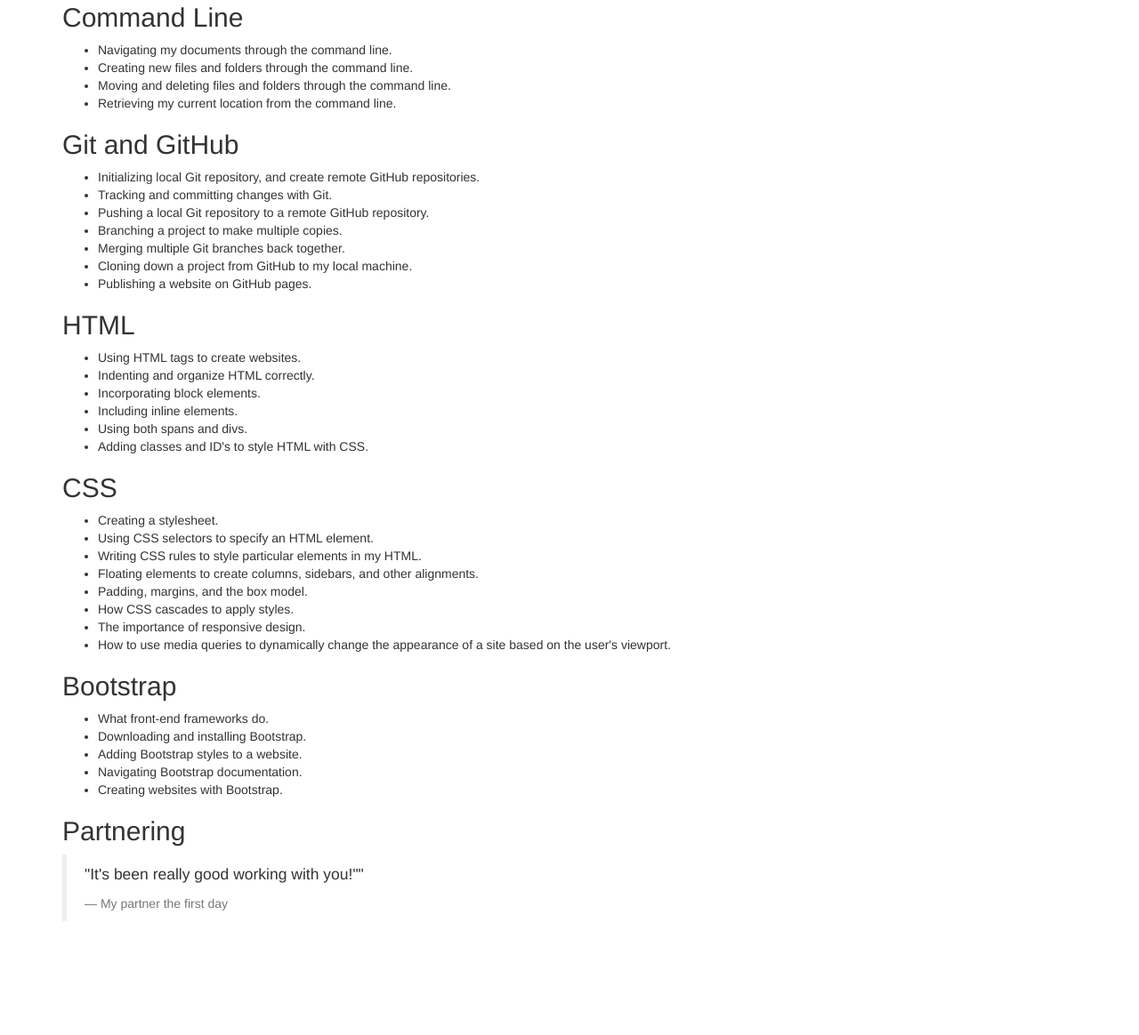
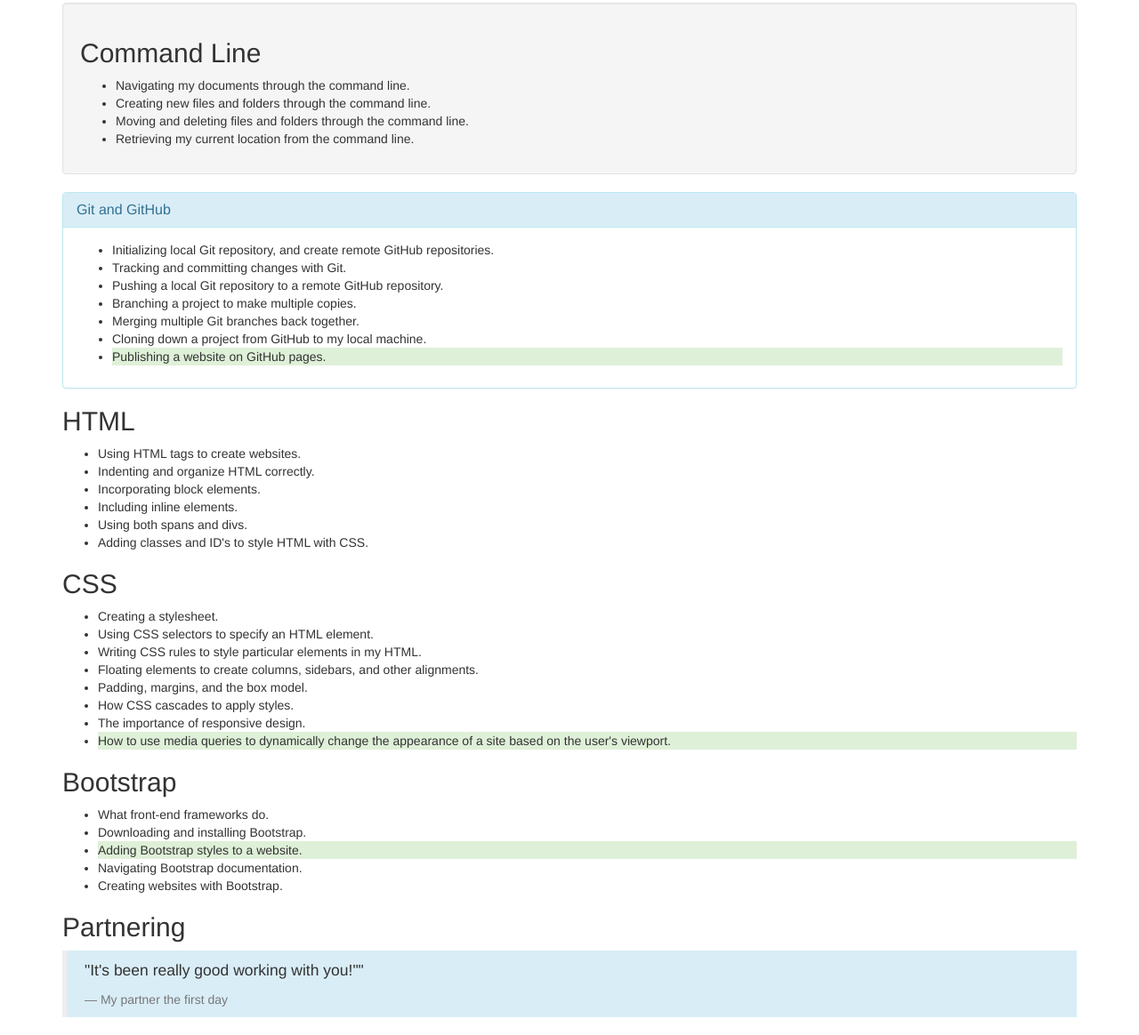
Before and after one commit to kevinahn7/week-in-review, a plain HTML site: page index.html in a window 1280 px wide. Shown: the part 267-1431 px from the top of the page at 89% size. Before the commit the page ends 1323 px from the top, so only its background shows below. Drawn offline with Linux system fonts and the light colour scheme.

Commit message:
Add bootstrap classes

```diff
--- a/index.html
+++ b/index.html
@@ -12,6 +12,7 @@
         I've almost finished my first week at Epicodus. Here are some of the things I've learned so far:
       </p>
     </div>
+    <div class="well">
       <h2>Command Line</h2>
       <ul>
         <li>Navigating my documents through the command line.</li>
@@ -19,7 +20,12 @@
         <li>Moving and deleting files and folders through the command line.</li>
         <li>Retrieving my current location from the command line.</li>
       </ul>
-    <h2>Git and GitHub</h2>
+    </div>
+    <div class="panel panel-info">
+      <div class="panel-heading">
+        <h2 class="panel-title">Git and GitHub</h2>
+      </div>
+      <div class="panel-body">
         <ul>
           <li>Initializing local Git repository, and create remote GitHub repositories.</li>
           <li>Tracking and committing changes with Git.</li>
@@ -27,8 +33,10 @@
           <li>Branching a project to make multiple copies.</li>
           <li>Merging multiple Git branches back together.</li>
           <li>Cloning down a project from GitHub to my local machine.</li>
-      <li>Publishing a website on GitHub pages.</li>
+          <li class="bg-success">Publishing a website on GitHub pages.</li>
         </ul>
+      </div>
+    </div>
     <h2>HTML</h2>
     <ul>
       <li>Using HTML tags to create websites.</li>
@@ -47,18 +55,18 @@
       <li>Padding, margins, and the box model.</li>
       <li>How CSS cascades to apply styles.</li>
       <li>The importance of responsive design.</li>
-      <li>How to use media queries to dynamically change the appearance of a site based on the user's viewport.</li>
+      <li class="bg-success">How to use media queries to dynamically change the appearance of a site based on the user's viewport.</li>
     </ul>
     <h2>Bootstrap</h2>
     <ul>
       <li>What front-end frameworks do.</li>
       <li>Downloading and installing Bootstrap.</li>
-      <li>Adding Bootstrap styles to a website.</li>
+      <li class="bg-success">Adding Bootstrap styles to a website.</li>
       <li>Navigating Bootstrap documentation.</li>
       <li>Creating websites with Bootstrap.</li>
     </ul>
     <h2>Partnering</h2>
-    <blockquote>
+    <blockquote class="bg-info">
       <p>"It's been really good working with you!""</p>
       <footer>My partner the first day</footer>
     </blockquote>
```
Lines whose indentation alone changed are shown as unchanged.
